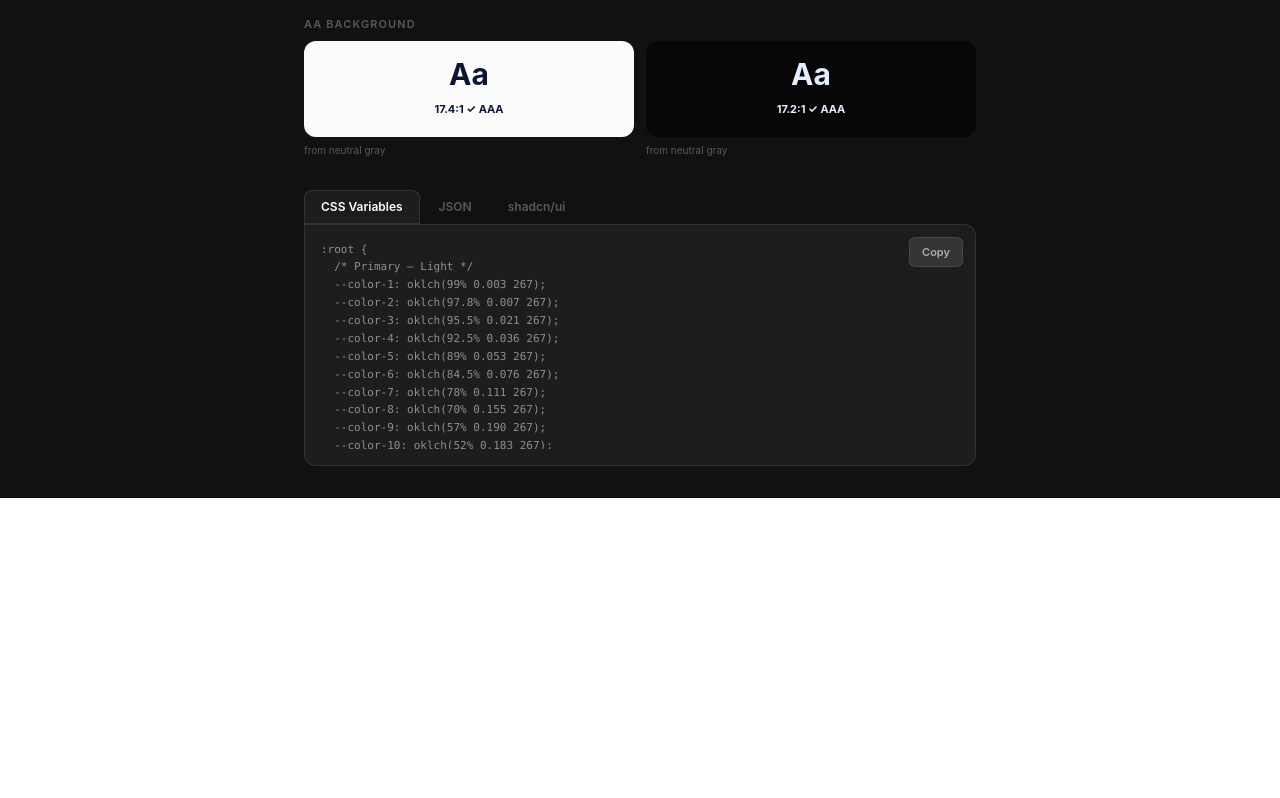
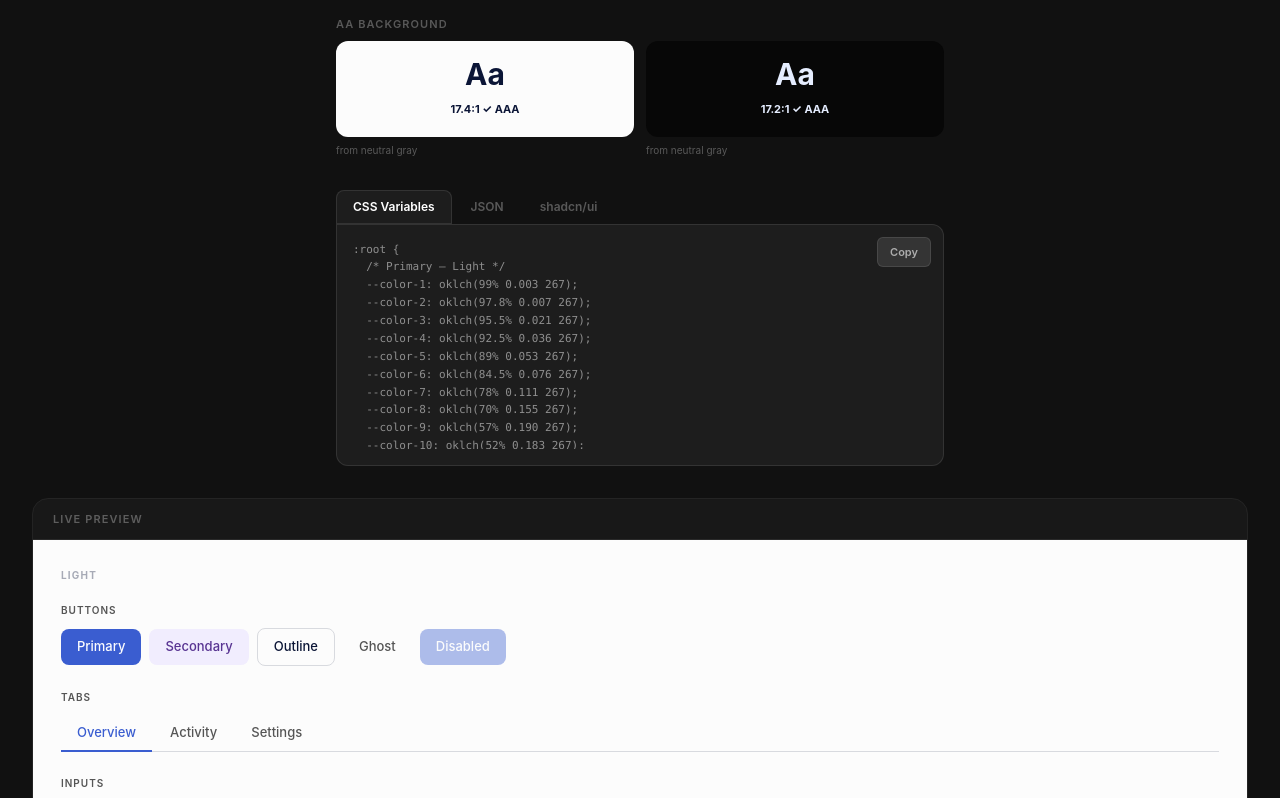
Before and after one commit to wonddark/colorizit, a React (Vite) app: page / in a window 1280 px wide. Shown: the part 1359-2157 px from the top of the page. Before the commit the page ends 1857 px from the top, so only its background shows below. Built offline with nearby package versions, Linux system fonts and the light colour scheme.

Commit message:
feat: wire PreviewPanel into App outside the max-w-2xl column

```diff
--- a/src/App.tsx
+++ b/src/App.tsx
@@ -4,6 +4,7 @@ import { ExportPanel } from './components/ExportPanel'
 import { HarmonySuggestions } from './components/HarmonySuggestions'
 import { PaletteScale } from './components/PaletteScale'
 import { BackgroundSwatch } from './components/BackgroundSwatch'
+import { PreviewPanel } from './components/PreviewPanel'
 import {
   generatePalette,
   generateGrayPalettes,
@@ -48,8 +49,8 @@ export default function App() {
   const secondaryPalette = harmonies.secondary[selectedSecondaryIdx]?.palette
 
   return (
-    <div className="min-h-screen bg-[#111] text-white p-8">
-      <div className="max-w-2xl mx-auto flex flex-col gap-8">
+    <div className="min-h-screen bg-[#111] text-white">
+      <div className="max-w-2xl mx-auto flex flex-col gap-8 p-8">
         <div>
           <h1 className="text-base font-semibold mb-0.5">Color Palette Generator</h1>
           <p className="text-sm text-white/30">Generate a 12-step Radix-style color scale</p>
@@ -102,6 +103,15 @@ export default function App() {
           secondaryPalette={secondaryPalette}
         />
       </div>
+
+      <PreviewPanel
+        palette={palette}
+        neutralGray={grays.neutral}
+        tintedGray={grays.tinted}
+        background={background}
+        accentPalette={accentPalette}
+        secondaryPalette={secondaryPalette}
+      />
     </div>
   )
 }
```
